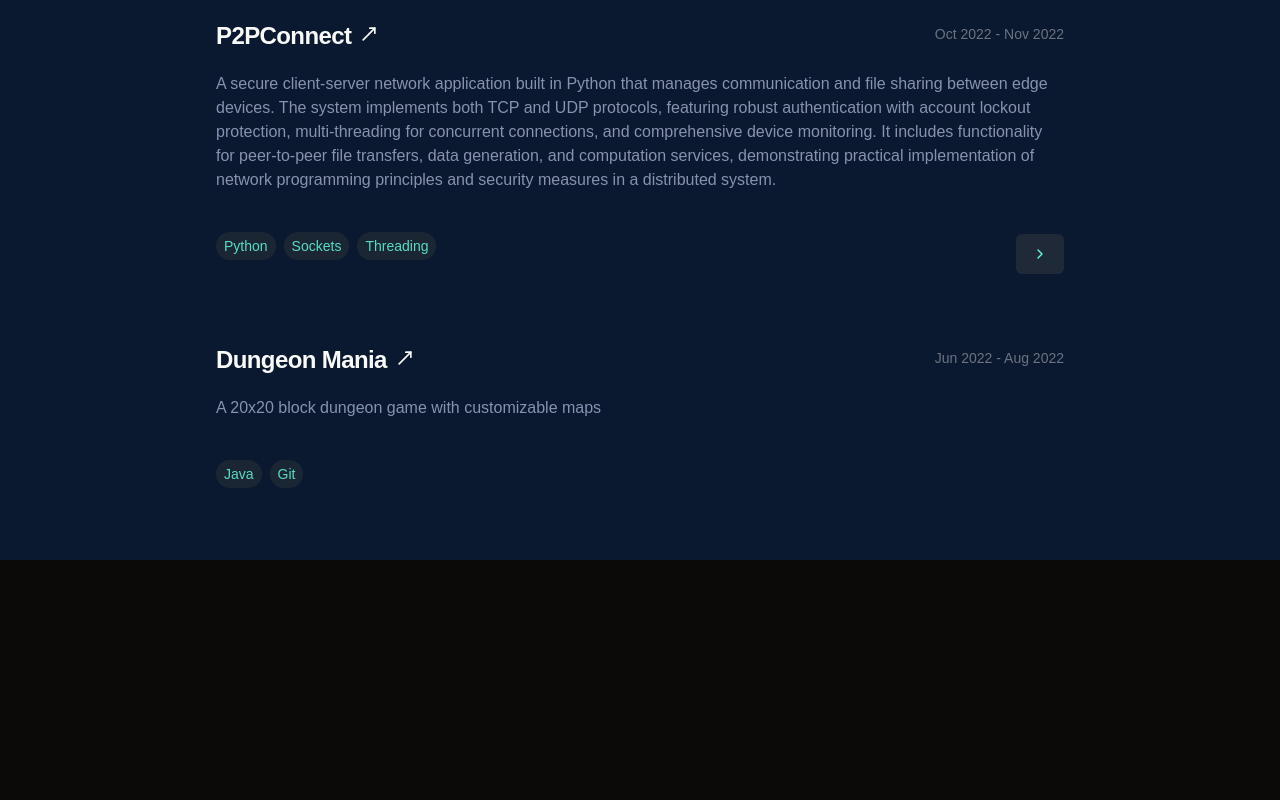
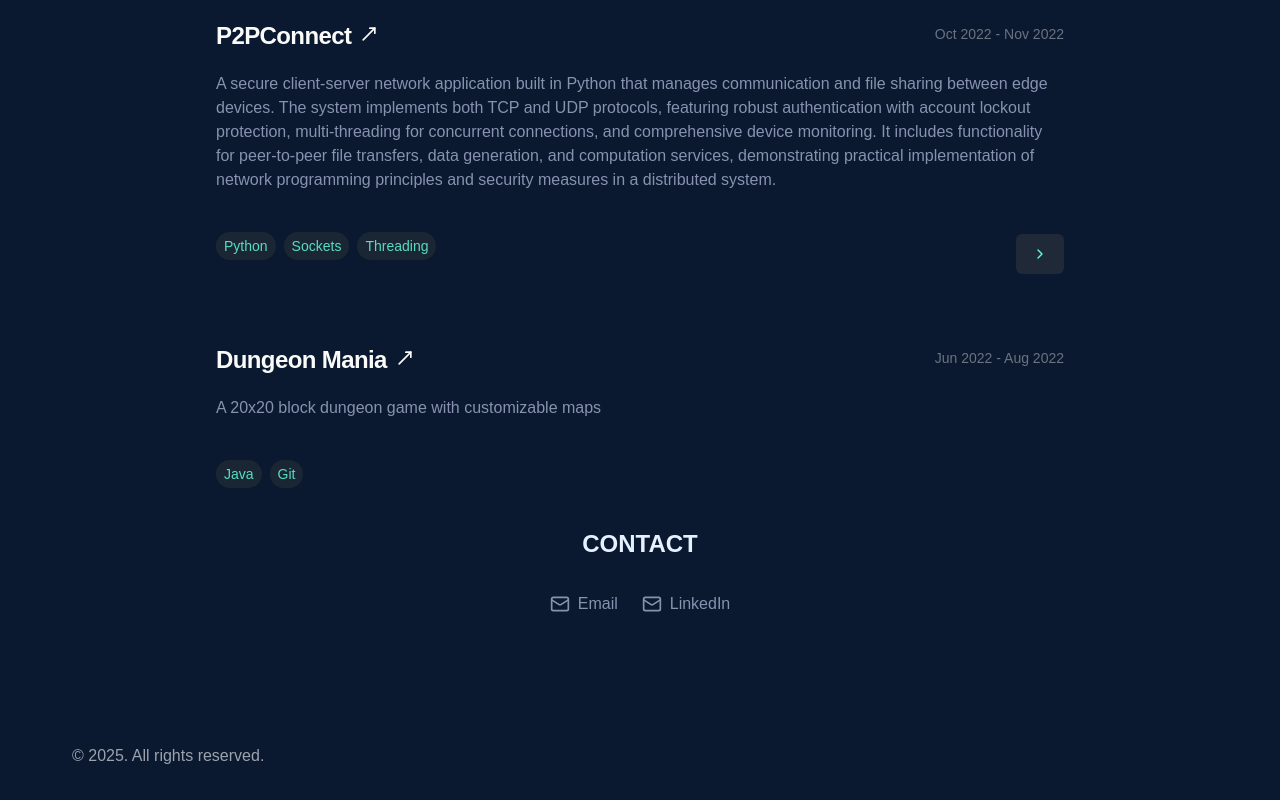
Before and after one commit to JordannTam/portfolio, a Next.js app: page / in a window 1280 px wide. Shown: the part 1680-2480 px from the top of the page. Before the commit the page ends 2240 px from the top, so only its background shows below. Built offline with nearby package versions, Linux system fonts and the light colour scheme.

Commit message:
feat: contact

```diff
--- a/app/components/navbar.tsx
+++ b/app/components/navbar.tsx
@@ -5,7 +5,7 @@ import { cn } from "@/lib/utils";
 import { Button } from "@/components/ui/button";
 
 export const Navbar = () => {
-  const buttonClasses = "rounded-full hover:text-green relative after:content-[''] after:absolute after:left-0 after:bottom-0 after:w-0 after:h-[2px] after:bg-green after:transition-all after:duration-300 hover:after:w-full";
+  const buttonClasses = "rounded-full hover:text-green relative after:content-[''] after:absolute after:left-0 after:bottom-0 after:w-0 after:h-[2px] after:bg-green after:transition-all after:duration-500 hover:after:w-full";
   // const scrolled = useScrollTop();
 
   const handleScroll = (id: string) => {
--- a/app/page.tsx
+++ b/app/page.tsx
@@ -3,6 +3,8 @@ import Skills from '@/components/sections/skills';
 import Header from '@/components/sections/header';
 import Experience from '@/components/sections/experience';
 import Projects from '@/components/sections/projects';
+import Contact from '@/components/sections/contact';
+import { Separator } from '@radix-ui/react-dropdown-menu';
 
 const Portfolio = () => {
 
@@ -10,13 +12,19 @@ const Portfolio = () => {
   return (
     <div className="min-h-screen bg-gray-50 dark:bg-navy p-8 transition-colors duration-300">
       {/* Header Section */}
-      <Header id="header" />
+      <Header />
       {/* Skills Section */}
-      <Skills id="skills" />
+      <Skills />
       {/* Experience Section */}
-      <Experience id="experience" />
+      <Experience />
       {/* Projects Section */}
-      <Projects id="projects" />
+      <Projects />
+      <Separator />
+      {/* Contact Section */}
+      <Contact />
+      <footer className="text-left mx-10 text-gray-500 dark:text-gray-400 mt-32">
+        <p>© 2025. All rights reserved.</p>
+      </footer>
     </div>
   );
 };
--- a/components/reveal.tsx
+++ b/components/reveal.tsx
@@ -58,7 +58,7 @@ export default function Reveal({ children, variant, className = "fit-content" }:
         variants={variants[variant]}
         initial="hidden"
         animate={isVisible ? "visible" : "hidden"}
-        transition={{ duration: 0.5, delay: 0.2 }}
+        transition={{ duration: 0.5, delay: 0.3 }}
       >
         {children}
       </motion.div>
--- /dev/null
+++ b/components/sections/contact.tsx
@@ -0,0 +1,21 @@
+import { Mail } from "lucide-react";
+
+export default function Contact() {
+  return (
+    <section id="contact" className="max-w-4xl mx-auto mb-16">
+      <h2 className="text-2xl font-bold mb-8 text-center dark:text-white">CONTACT</h2>
+      <div className="flex justify-center gap-6">
+        <a href="mailto:jordantamsc@gmail.com" className="flex items-center gap-2 text-gray-600 dark:text-slate hover:text-gray-900 dark:hover:text-light-slate">
+          <Mail size={20} />
+          <span>Email</span>
+        </a>
+        <a href="
+        https://www.linkedin.com/in/jordan-tam-2a6b5b1b7/" className="flex items-center gap-2 text-gray-600 dark:text-slate hover:text-gray-900 dark:hover:text-light-slate">
+          <Mail size={20} />
+          <span>LinkedIn</span>
+        </a>
+      </div>
+
+    </section>
+  )
+};
--- a/components/sections/experience.tsx
+++ b/components/sections/experience.tsx
@@ -11,9 +11,9 @@ interface Job {
   technologies: string[];
 }
 
-export default function Experience({ id }: { id: string }) {
+export default function Experience() {
   return (
-    <section id={id} className="max-w-4xl mx-auto mb-16">
+    <section id="experience" className="max-w-4xl mx-auto mb-16">
       <h2 className="text-2xl font-bold mb-8 text-center dark:text-white">EXPERIENCE</h2>
       {experience.map((job, index) => (
         <Reveal key={index} variant="top">
--- a/components/sections/header.tsx
+++ b/components/sections/header.tsx
@@ -1,10 +1,10 @@
 import { personal } from '@/lib/data';
 import { Github, Linkedin, Mail } from 'lucide-react';
 
-export default function Header({ id }: { id: string }) {
+export default function Header() {
 
   return (
-    <section id={id}>
+    <section id="header">
       <header className="max-w-4xl mx-auto mb-16 text-center">
       <h1 className="text-4xl font-bold mb-4 dark:text-white">{personal.name}</h1>
       <h2 className="text-2xl text-gray-600 dark:text-gray-300 mb-6">{personal.title}</h2>
--- a/components/sections/projects.tsx
+++ b/components/sections/projects.tsx
@@ -13,9 +13,9 @@ interface Project {
   github?: string;
 }
 
-export default function Projects({ id }: { id: string }) {
+export default function Projects() {
   return (
-    <section id={id} className="max-w-4xl mx-auto">
+    <section id="projects" className="max-w-4xl mx-auto">
       <h2 className="text-2xl font-bold mb-8 text-center dark:text-white">PROJECTS</h2>
         <div className="space-y-6">
           {projects.map((project, index) => (
--- a/components/sections/skills.tsx
+++ b/components/sections/skills.tsx
@@ -2,9 +2,9 @@ import React from 'react';
 import { Card, CardContent, CardHeader, CardTitle } from "@/components/ui/card";
 import { skills } from '@/lib/data';
 
-export default function Skills({ id }: { id: string }) {
+export default function Skills() {
   return (
-    <section id={id} className="max-w-4xl mx-auto mb-16">
+    <section id="skills" className="max-w-4xl mx-auto mb-16">
       <h2 className="text-2xl font-bold mb-8 text-center dark:text-white">SKILLS</h2>
       <div className="grid grid-cols-1 md:grid-cols-2 lg:grid-cols-4 gap-6">
         <SkillCard title="Languages" skills={skills.languages} />
```
